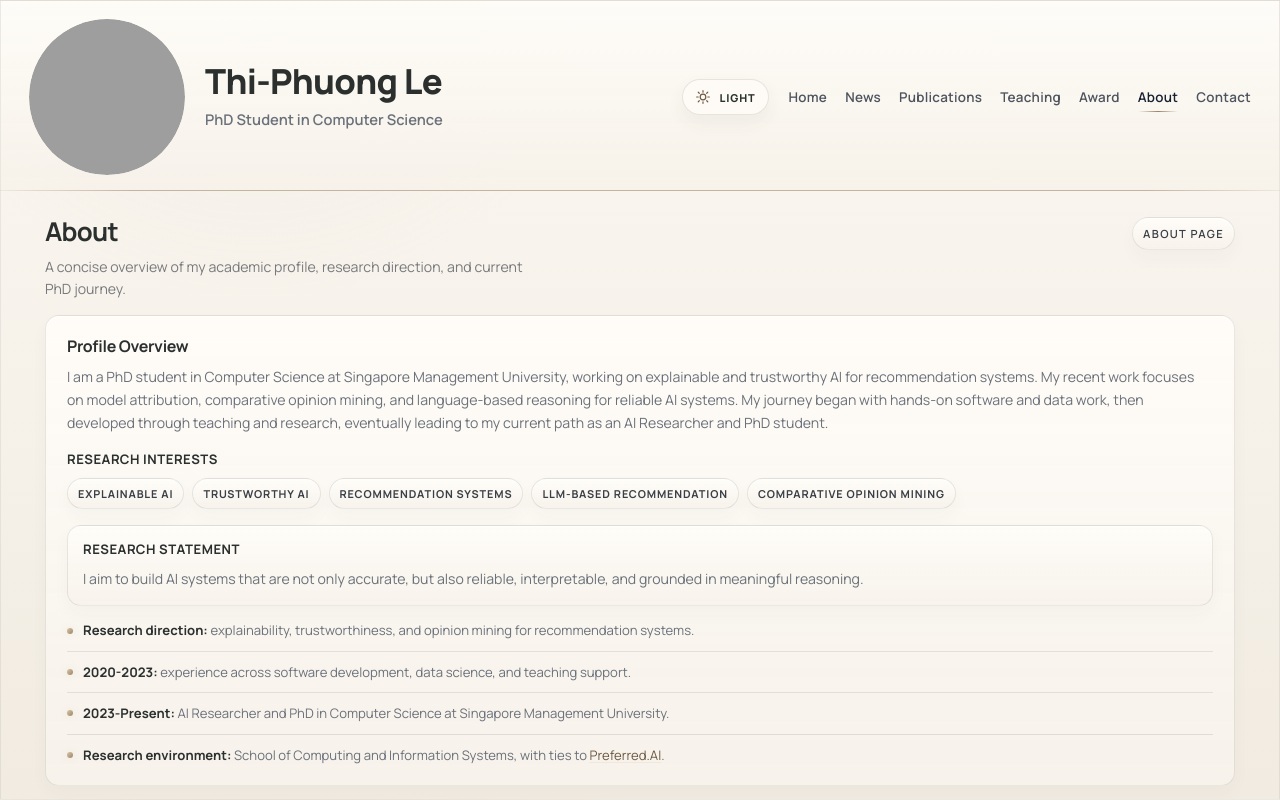
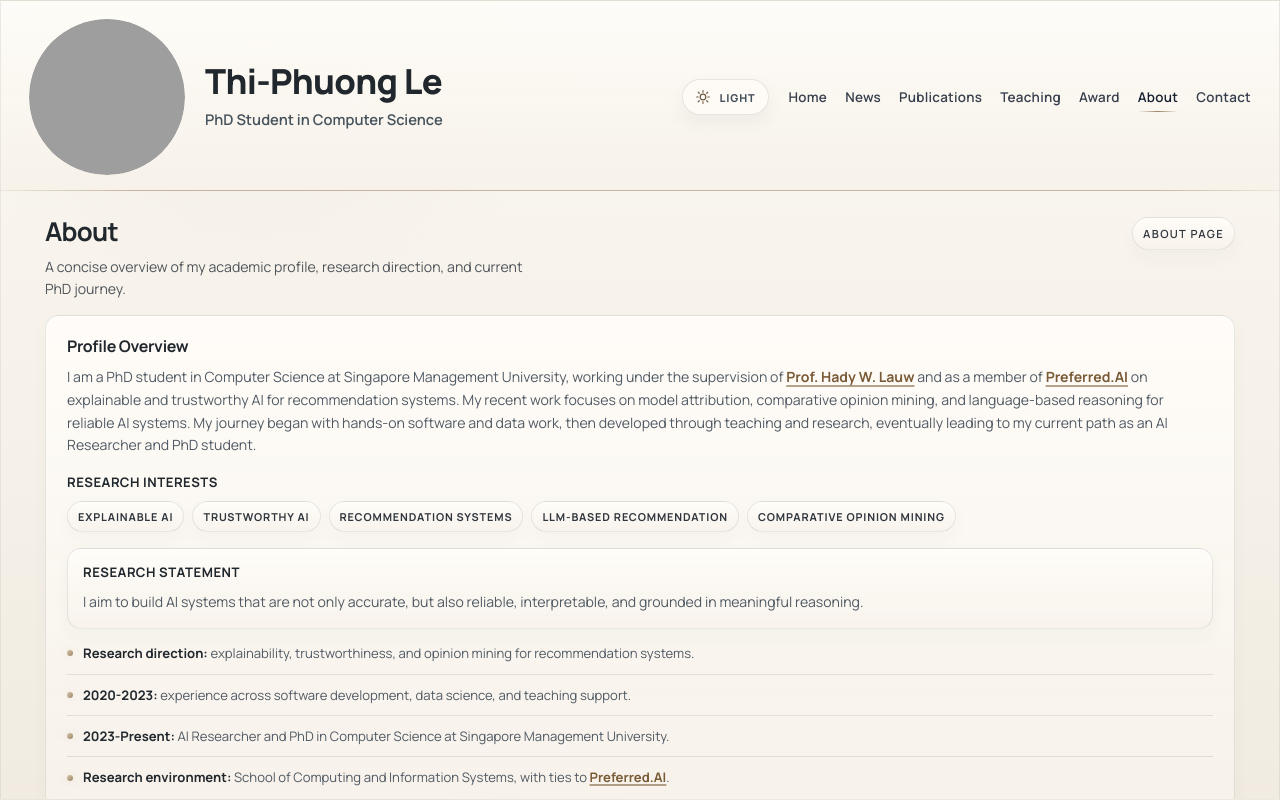
Before and after one commit to phuonglt26/phuonglt26.github.io, a plain HTML site: page about.html in a window 1280 px wide. Both pictures are taken after a click on the button "DARK". Shown: the top 800 px of the page. Drawn offline with Linux system fonts and the light colour scheme; grey boxes are pictures that could not be loaded.

Commit message:
ver 1.0 fix some small issue about bullet

```diff
--- a/about.html
+++ b/about.html
@@ -162,13 +162,27 @@
                   <h3>Profile Overview</h3>
                   <p>
                     I am a PhD student in Computer Science at Singapore
-                    Management University, working on explainable and
-                    trustworthy AI for recommendation systems. My recent work
-                    focuses on model attribution, comparative opinion mining,
-                    and language-based reasoning for reliable AI systems. My
-                    journey began with hands-on software and data work, then
-                    developed through teaching and research, eventually leading
-                    to my current path as an AI Researcher and PhD student.
+                    Management University, working under the supervision of
+                    <a
+                      class="inline-link"
+                      href="https://www.hadylauw.com/"
+                      target="_blank"
+                      rel="noreferrer"
+                    >Prof. Hady W. Lauw</a>
+                    and as a member of
+                    <a
+                      class="inline-link"
+                      href="https://preferred.ai/people"
+                      target="_blank"
+                      rel="noreferrer"
+                    >Preferred.AI</a>
+                    on explainable and trustworthy AI for recommendation
+                    systems. My recent work focuses on model attribution,
+                    comparative opinion mining, and language-based reasoning
+                    for reliable AI systems. My journey began with hands-on
+                    software and data work, then developed through teaching
+                    and research, eventually leading to my current path as an
+                    AI Researcher and PhD student.
                   </p>
                   <div class="about-subsection">
                     <h4>Research Interests</h4>
--- a/styles.css
+++ b/styles.css
@@ -39,10 +39,10 @@ html {
   --sidebar-top: rgba(251, 248, 242, 0.98);
   --sidebar-bottom: rgba(245, 239, 230, 0.96);
   --card: #fffdfa;
-  --card-text: #2b302f;
-  --card-muted: #756d63;
-  --text: #24303a;
-  --muted: #6b717a;
+  --card-text: #21282d;
+  --card-muted: #615a53;
+  --text: #1c2731;
+  --muted: #505a64;
   --accent: #9b8466;
   --accent-strong: #6d5a43;
   --line: rgba(58, 57, 52, 0.12);
@@ -548,19 +548,23 @@ body[data-page="home"] .fact-card strong {
 }
 
 .inline-link {
-  color: var(--accent-strong);
+  color: #f0e2cc;
+  font-weight: 700;
   text-decoration: underline;
-  text-decoration-color: rgba(229, 215, 196, 0.34);
-  text-underline-offset: 0.16em;
+  text-decoration-color: rgba(229, 215, 196, 0.72);
+  text-decoration-thickness: 1.5px;
+  text-underline-offset: 0.18em;
   transition:
     color 180ms ease,
-    text-decoration-color 180ms ease;
+    text-decoration-color 180ms ease,
+    text-decoration-thickness 180ms ease;
 }
 
 .inline-link:hover,
 .inline-link:focus-visible {
-  color: #fff3da;
-  text-decoration-color: rgba(255, 243, 218, 0.62);
+  color: #fff7ea;
+  text-decoration-color: rgba(255, 243, 218, 0.96);
+  text-decoration-thickness: 2px;
 }
 
 .sidebar-block > .eyebrow {
@@ -998,6 +1002,10 @@ body[data-page="home"] .home-panel-list--scroll {
 }
 
 .news-item-main {
+  display: grid;
+  grid-template-columns: auto minmax(0, 1fr);
+  align-items: center;
+  column-gap: 8px;
   min-width: 0;
 }
 
@@ -1014,7 +1022,8 @@ body[data-page="home"] .home-panel-list--scroll {
 }
 
 .news-item-copy {
-  display: inline;
+  display: block;
+  min-width: 0;
 }
 
 .news-scroll-wrap {
@@ -1378,7 +1387,7 @@ body[data-page="contact"] .contact-list li:last-child::before {
   display: inline-flex;
   align-items: center;
   justify-content: center;
-  margin-right: 8px;
+  margin-right: 0;
   padding: 0.18rem 0.45rem;
   min-width: 5.8rem;
   border-radius: 999px;
@@ -2688,7 +2697,7 @@ body[data-page="contact"] .contact-form-status {
 }
 
 :root[data-theme="light"] .site-nav a {
-  color: rgba(28, 37, 53, 0.78);
+  color: rgba(28, 37, 53, 0.88);
 }
 
 :root[data-theme="light"] .site-nav a:hover,
@@ -2760,9 +2769,15 @@ body[data-page="contact"] .contact-form-status {
 :root[data-theme="light"] .eyebrow,
 :root[data-theme="light"] .status-pill,
 :root[data-theme="light"] .home-signal-card span,
+:root[data-theme="light"] .quick-link-kicker,
 :root[data-theme="light"] body[data-page="contact"] .contact-method-label,
 :root[data-theme="light"] body[data-page="contact"] .contact-field span {
-  color: rgba(101, 98, 91, 0.84);
+  color: rgba(86, 82, 75, 0.94);
+}
+
+:root[data-theme="light"] .brand-role,
+:root[data-theme="light"] .theme-toggle-label {
+  color: #45515b;
 }
 
 :root[data-theme="light"] .social-link,
@@ -2772,7 +2787,7 @@ body[data-page="contact"] .contact-form-status {
 :root[data-theme="light"] body[data-page="publications"] .publication-action,
 :root[data-theme="light"] body[data-page="contact"] .contact-submit,
 :root[data-theme="light"] body[data-page="contact"] .contact-method {
-  color: #3a3f45;
+  color: #2f363d;
 }
 
 :root[data-theme="light"] .sidebar-list li::before,
@@ -2784,6 +2799,10 @@ body[data-page="contact"] .contact-form-status {
 
 :root[data-theme="light"] .quote-mark {
   color: rgba(155, 132, 100, 0.72);
+}
+
+:root[data-theme="light"] .quote-card footer {
+  color: rgba(86, 82, 75, 0.9);
 }
 
 :root[data-theme="light"] .news-date,
@@ -2793,17 +2812,17 @@ body[data-page="contact"] .contact-form-status {
 :root[data-theme="light"] body[data-page="publications"] .publication-meta,
 :root[data-theme="light"] body[data-page="publications"] .publication-note,
 :root[data-theme="light"] body[data-page="about"] .about-education-list span {
-  color: rgba(95, 98, 102, 0.84);
+  color: rgba(72, 78, 84, 0.96);
 }
 
 :root[data-theme="light"] .news-item-copy {
-  color: #32383c;
+  color: #242c33;
 }
 
 :root[data-theme="light"] .news-filter-button {
   border-color: rgba(91, 86, 75, 0.12);
   background: rgba(255, 252, 247, 0.86);
-  color: #6d726f;
+  color: #535b5b;
   box-shadow: none;
 }
 
@@ -2889,28 +2908,40 @@ body[data-page="contact"] .contact-form-status {
 :root[data-theme="light"] body[data-page="about"] .about-statement h4,
 :root[data-theme="light"] body[data-page="about"] .about-education-list strong,
 :root[data-theme="light"] body[data-page="contact"] .contact-method strong {
-  color: #2b302f;
+  color: #20272d;
 }
 
 :root[data-theme="light"] body[data-page="publications"] .publication-authors {
-  color: rgba(69, 71, 77, 0.76);
+  color: rgba(61, 67, 73, 0.9);
 }
 
 :root[data-theme="light"] body[data-page="publications"] .publication-year,
 :root[data-theme="light"] body[data-page="award"] .award-year {
   border-color: rgba(91, 86, 75, 0.14);
   background: rgba(123, 114, 94, 0.07);
-  color: #5a5f67;
+  color: #484f57;
 }
 
 :root[data-theme="light"] body[data-page="contact"] .contact-field input::placeholder,
 :root[data-theme="light"] body[data-page="contact"] .contact-field textarea::placeholder {
-  color: rgba(122, 119, 111, 0.62);
+  color: rgba(104, 99, 92, 0.78);
+}
+
+:root[data-theme="light"] body[data-page="contact"] .contact-field input,
+:root[data-theme="light"] body[data-page="contact"] .contact-field textarea {
+  color: #232a31;
+  caret-color: #232a31;
+}
+
+:root[data-theme="light"] .inline-link {
+  color: #7a5b37;
+  text-decoration-color: rgba(122, 91, 55, 0.56);
 }
 
 :root[data-theme="light"] .inline-link:hover,
 :root[data-theme="light"] .inline-link:focus-visible {
-  color: #6f5b43;
+  color: #563d20;
+  text-decoration-color: rgba(86, 61, 32, 0.84);
 }
 
 :root[data-theme="light"] .news-scroll-wrap::after {
```
Also changed, not shown: index.html (+8 -1 lines).
